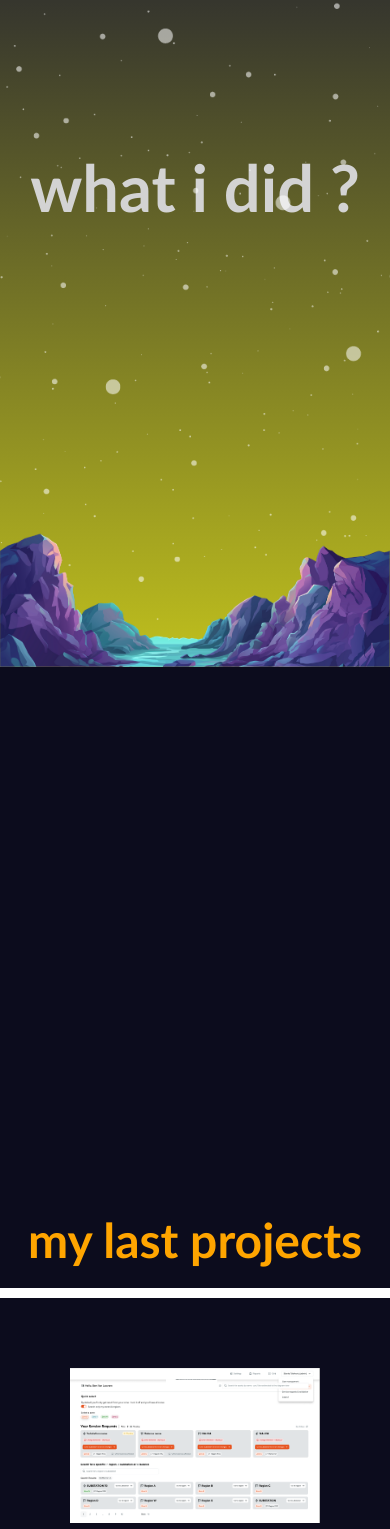
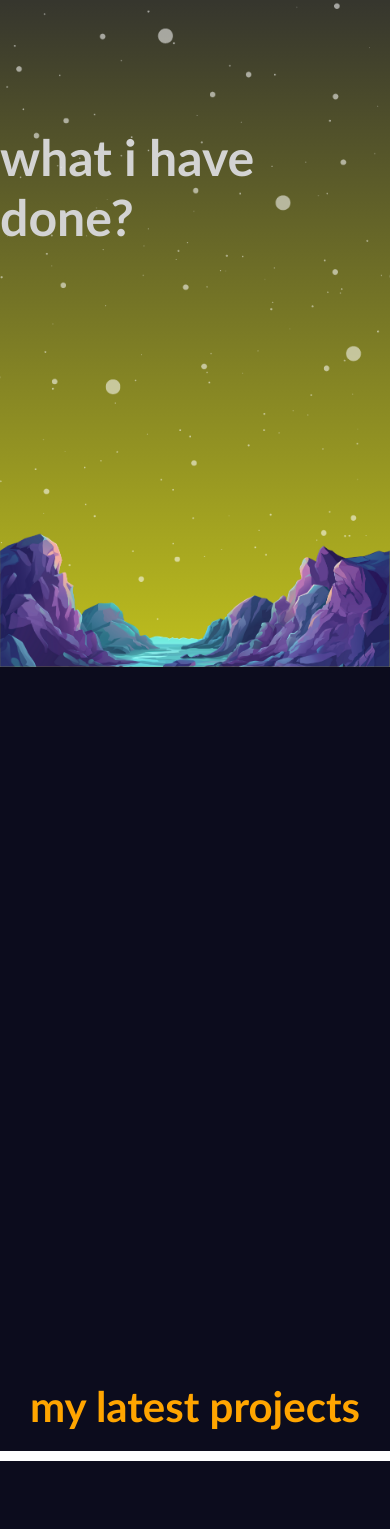
Before and after one commit to saharrefaei/portfolio, a React (Create React App) app: page / in a window 390 px wide. Shown: the part 1021-2550 px from the top of the page. Built offline with nearby package versions, Linux system fonts and the light colour scheme.

Commit message:
second deploy

```diff
--- a/src/components/contactMe/contactMe.jsx
+++ b/src/components/contactMe/contactMe.jsx
@@ -3,6 +3,7 @@ import { motion } from "framer-motion";
 import Message from "../../images/chat-conversation-svgrepo-com.png";
 import React, { useRef, useState } from "react";
 import emailjs from "@emailjs/browser";
+
 export default function contactMe() {
   const formRef = useRef();
   const [error, setError] = useState(false);
@@ -56,8 +57,8 @@ export default function contactMe() {
         </motion.h1>
         <motion.div className="item" variants={variants}>
 
-            <span>Email : saharlady618@yahoo.com</span>
-        <p>write your message , i'll recievd it directly to my mail box</p>
+
+            <p>contact me by filling the following form</p>
         </motion.div>
         <div className="formContainer">
           <motion.div
--- a/src/components/parallax/parallax.jsx
+++ b/src/components/parallax/parallax.jsx
@@ -23,7 +23,7 @@ export default function parallax({ type }) {
         background: "linear-gradient(180deg,#111132,#c0c01d)",
       }}
     >
-      <motion.h1 style={{ y: ytext }}>what i did ?</motion.h1>
+      <motion.h1 style={{ y: ytext }}>what i have done?</motion.h1>
       <motion.div className="mountains"></motion.div>
       <motion.div
         className="palnets"
--- a/src/components/parallax/parallax.scss
+++ b/src/components/parallax/parallax.scss
@@ -7,10 +7,15 @@
   justify-content: center;
   overflow: hidden;
   h1 {
-    font-size: 100px;
+    font-size: 80px;
     margin-top: -30%;
+    @media (min-width: 728px) and (max-width: 1402px) {
+      font-size: 60px;
+      padding-top: 2%;
+
+    }
     @media (max-width: 724px) {
-      font-size: 65px;
+      font-size: 50px;
     }
   }
   .mountains {
--- a/src/components/portfolio/portfolio.jsx
+++ b/src/components/portfolio/portfolio.jsx
@@ -71,7 +71,7 @@ const items = [
   return (
     <div className="portfolio" ref={ref}>
       <div className="progress">
-        <h1>my last projects</h1>
+        <h1>my latest projects</h1>
         <motion.div style={{ scaleX }} className="progressbar"></motion.div>
       </div>
       {items.map((item) => (
--- a/src/components/portfolio/portfolio.scss
+++ b/src/components/portfolio/portfolio.scss
@@ -11,8 +11,8 @@
     font-size: 36px;
 
     @media (max-width:724px) {
-      padding-top: calc(100vh - 300px);
-      font-size: 24px;
+      padding-top: calc(100vh - 130px);
+      font-size: 21px;
     }
     h1 {
       padding-bottom: 20px;
```
